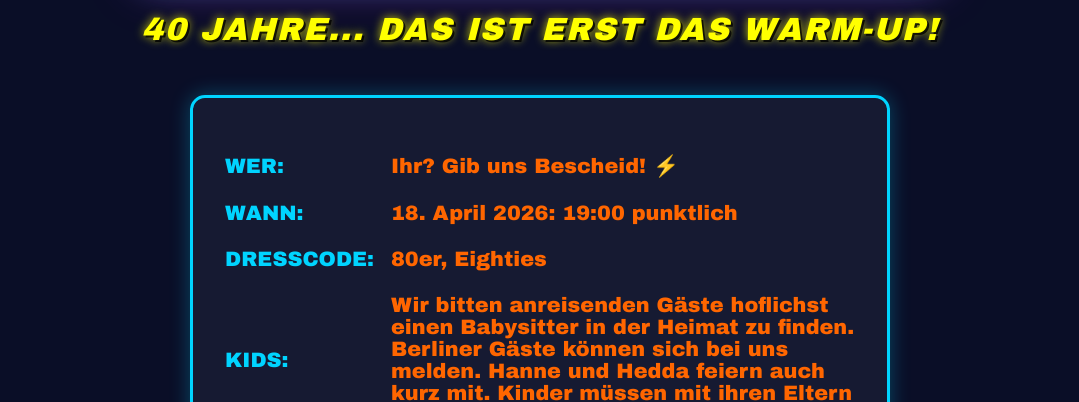
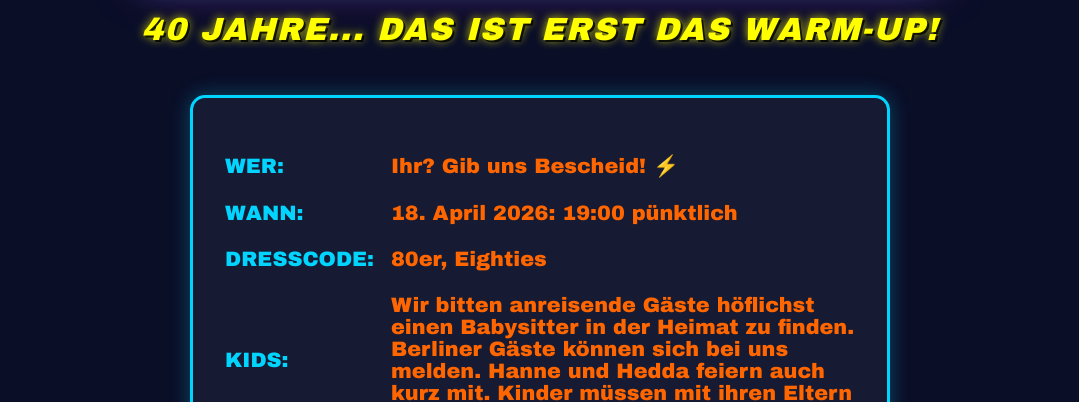
Before and after one commit to falkorichter/4040party, a Jekyll site: the page built from index.html, in a window 1280 px wide. Shown: the part 909-1311 px from the top of the page, without its empty margins (100-1179 px from the left). Built offline with Jekyll 4.4.1, drawn with Linux system fonts in a browser that asks for light colours; some of the changed text lies outside the part shown.

Commit message:
Fix typos in event details in index.html

```diff
--- a/index.html
+++ b/index.html
@@ -25,7 +25,7 @@ title: "SAVE THE DATE! DOUBLE POWER! - 40 Jahre Party"
     </div>
     <div class="detail-item">
         <span class="detail-label">WANN:</span>
-        <span class="detail-value">18. April 2026: 19:00 punktlich</span>
+        <span class="detail-value">18. April 2026: 19:00 pünktlich</span>
     </div>
     <div class="detail-item">
         <span class="detail-label">DRESSCODE:</span>
@@ -33,7 +33,7 @@ title: "SAVE THE DATE! DOUBLE POWER! - 40 Jahre Party"
     </div>
     <div class="detail-item">
         <span class="detail-label">KIDS:</span>
-        <span class="detail-value">Wir bitten anreisenden Gäste hoflichst einen Babysitter in der Heimat zu finden. Berliner Gäste können sich bei uns melden. Hanne und Hedda feiern auch kurz mit. Kinder müssen mit ihren Eltern tanzen.</span>
+        <span class="detail-value">Wir bitten anreisende Gäste höflichst einen Babysitter in der Heimat zu finden. Berliner Gäste können sich bei uns melden. Hanne und Hedda feiern auch kurz mit. Kinder müssen mit ihren Eltern tanzen.</span>
     </div>
 </section>
 
```
